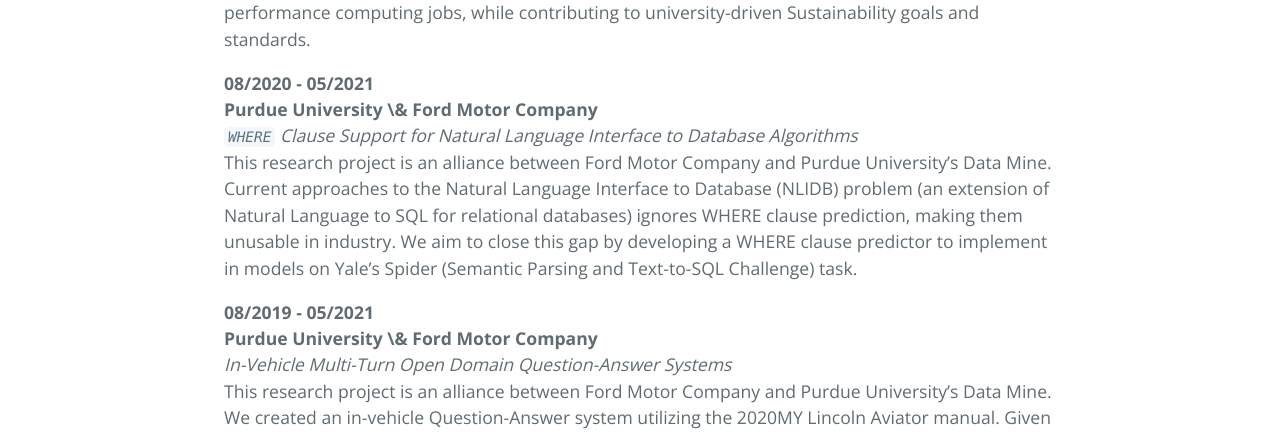
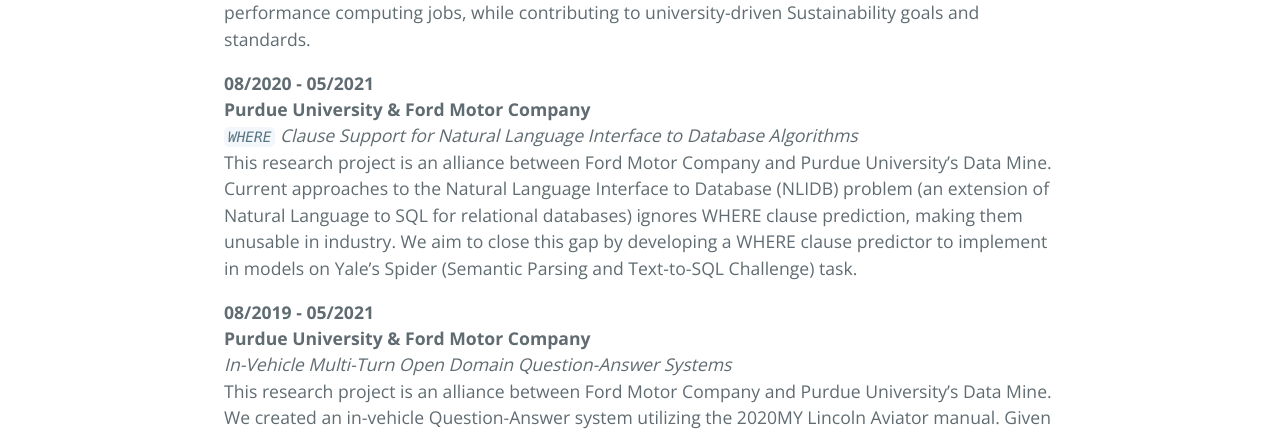
Before and after one commit to gouldju1/gouldju1, a Jekyll site: the page built from pages/research.md, in a window 1280 px wide. Shown: the part 644-1079 px from the top of the page. Built offline with Jekyll 4.4.1, drawn with Linux system fonts in a browser that asks for light colours.

```diff
--- a/_config.yml
+++ b/_config.yml
@@ -8,3 +8,4 @@ github:
   cv_url: https://raw.githubusercontent.com/gouldju1/gouldju1/master/CV/gould_cv.pdf
   repository_url: https://github.com/gouldju1/gouldju1
   reading_url: https://gouldju1.github.io/gouldju1/pages/reading-list.html
+  hobbies_url: https://gouldju1.github.io/gouldju1/pages/hobbies.html
--- a/_layouts/default.html
+++ b/_layouts/default.html
@@ -37,7 +37,7 @@
         <a href="{{ site.github.research_url }}" class="btn">Research</a>
         <a href="{{ site.github.publication_url }}" class="btn">Publications</a>
         <a href="{{ site.github.reading_url }}" class="btn">Reading List</a>
-        <a href="{{ site.github.reading_url }}" class="btn">Hobbies</a>
+        <a href="{{ site.github.hobbies_url }}" class="btn">Hobbies</a>
       {% endif %}
     </header>
 
--- a/pages/research.md
+++ b/pages/research.md
@@ -12,12 +12,12 @@ _Framework for Understanding and Mitigating Data Center Environmental Footprint_
 In coördination with Research Computing at Purdue University, our team's goal is to build a framework for universities to perform an audit of data center emissions, water and electrical usage, and operations costs to unerstand and reduce the environmental implications of running high-performance computing jobs, while contributing to university-driven Sustainability goals and standards.
 
 **08/2020 - 05/2021**\
-**Purdue University \& Ford Motor Company**\
+**Purdue University & Ford Motor Company**\
 _`WHERE` Clause Support for Natural Language Interface to Database Algorithms_\
 This research project is an alliance between Ford Motor Company and Purdue University’s Data Mine. Current approaches to the Natural Language Interface to Database (NLIDB) problem (an extension of Natural Language to SQL for relational databases) ignores WHERE clause prediction, making them unusable in industry. We aim to close this gap by developing a WHERE clause predictor to implement in models on Yale's Spider (Semantic Parsing and Text-to-SQL Challenge) task.
 
 **08/2019 - 05/2021**\
-**Purdue University \& Ford Motor Company**\
+**Purdue University & Ford Motor Company**\
 _In-Vehicle Multi-Turn Open Domain Question-Answer Systems_\
 This research project is an alliance between Ford Motor Company and Purdue University’s Data Mine. We created an in-vehicle Question-Answer system utilizing the 2020MY Lincoln Aviator manual. Given a question about a user's vehicle, which can be answered from the manual, the system searches the manual and returns the most probable answer, via ALBERT for text-retrieval and BERT- based Natural Language to SQL (NL2SQL) model for answers stored in tables.
 
```
Also changed, not shown: index.md (+1 -0 lines), pages/reading-list.md (+1 -1 lines).
